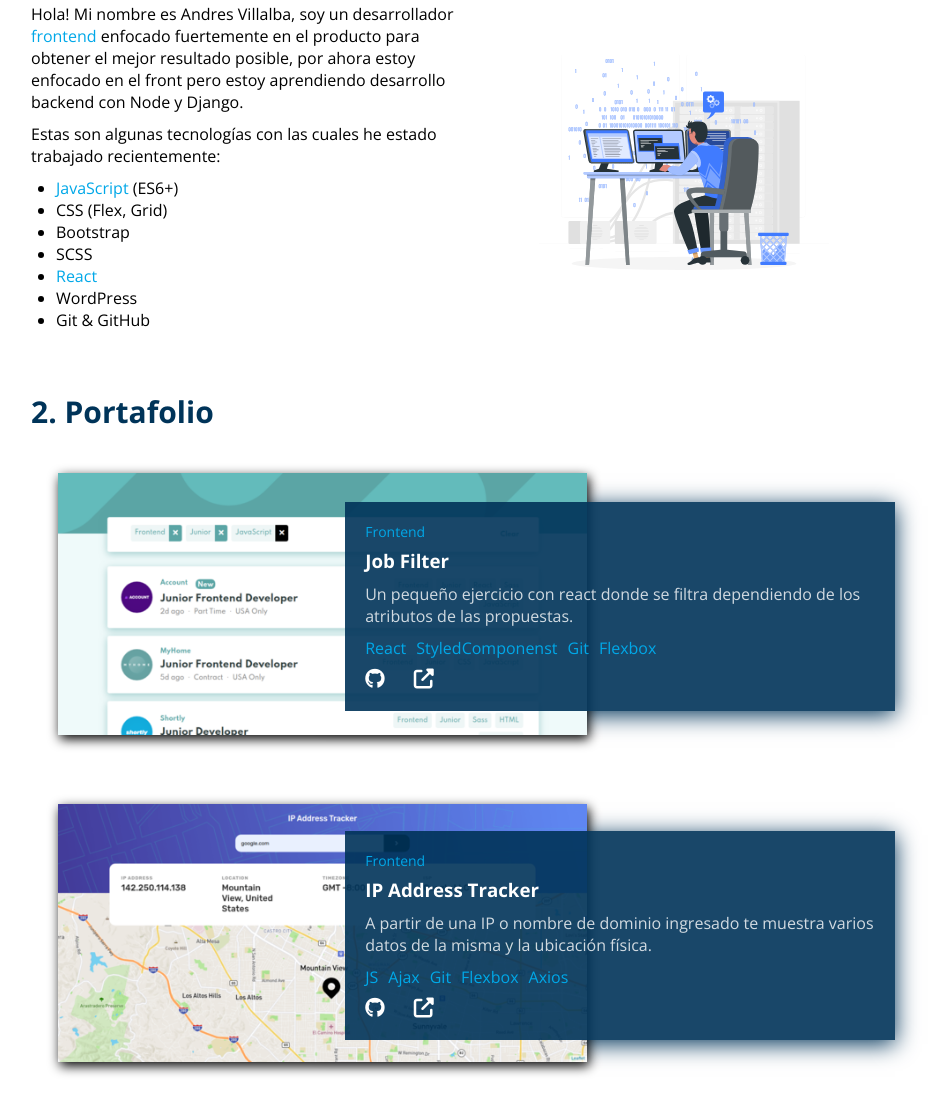
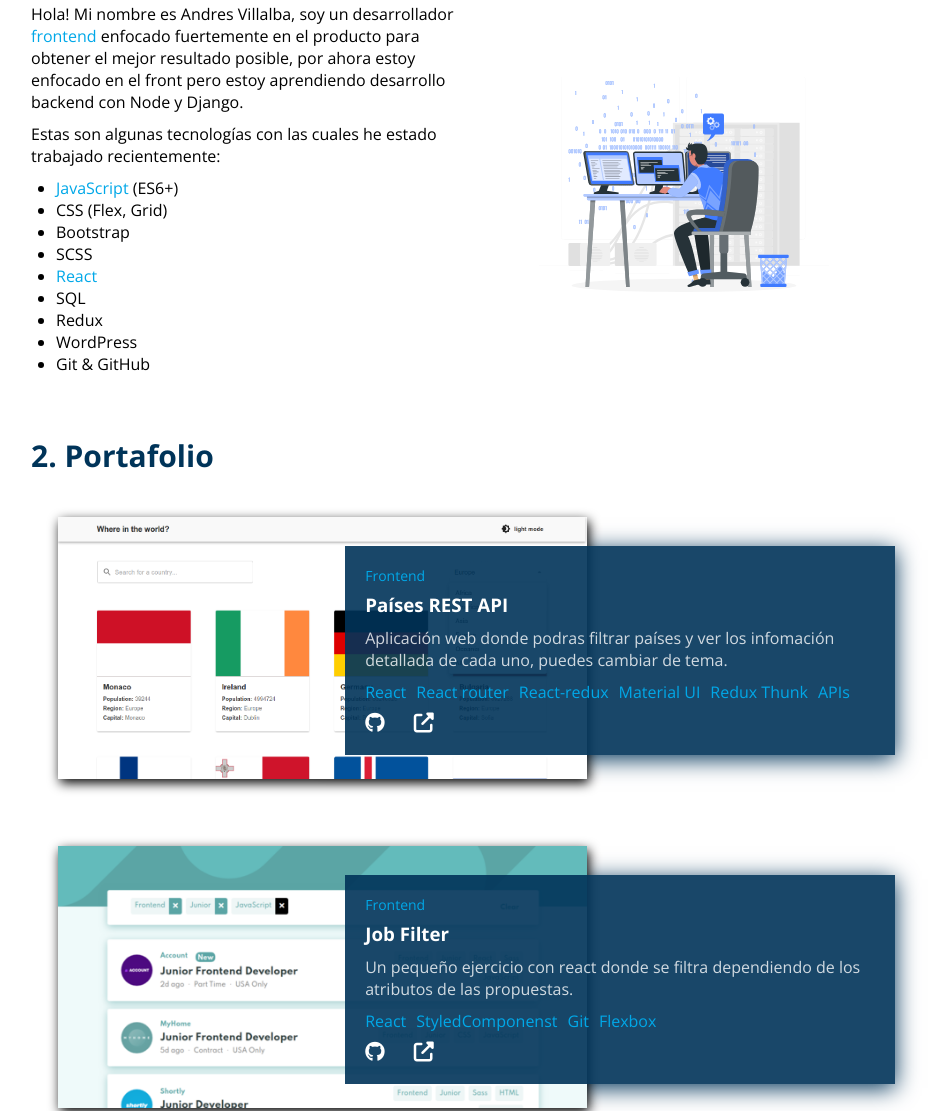
Before and after one commit to VILLALBA-22/portfolio-plus, a plain HTML site: page index.html in a window 1280 px wide. Shown: the part 908-2019 px from the top of the page, without its empty margins (174-1119 px from the left). Drawn offline with nearby package versions, Linux system fonts and the light colour scheme.

Commit message:
update projects

```diff
--- a/assets/data/works.json
+++ b/assets/data/works.json
@@ -1,4 +1,20 @@
 [
+	{
+		"topic": "Frontend",
+		"title": "Países REST API",
+		"description": "Aplicación web donde podras filtrar países y ver los infomación detallada de cada uno, puedes cambiar de tema.",
+		"stack": [
+			"React",
+			"React router",
+			"React-redux",
+			"Material UI",
+			"Redux Thunk",
+			"APIs"
+		],
+		"url_image": "./assets/images/countries-api.png",
+		"url_repo": "https://github.com/VILLALBA-22/react-redux-api-countries",
+		"url_live": "https://evening-plains-85772.herokuapp.com/"
+	},
 	{
 		"topic": "Frontend",
 		"title": "Job Filter",
--- a/index.html
+++ b/index.html
@@ -151,6 +151,8 @@
 							<li>Bootstrap</li>
 							<li>SCSS</li>
 							<li><span class="world-d">React</span></li>
+							<li>SQL</li>
+							<li>Redux</li>
 							<li>WordPress</li>
 							<li>Git & GitHub</li>
 						</ul>
--- a/script.js
+++ b/script.js
@@ -23,7 +23,7 @@ setTimeout(() => {
 //Component Work
 const works = work => {
 	return `
-		<article class="proyect" >
+		<article class="proyect" style="opacity:0;" >
 			<div class="proyect-info" style="background-image: linear-gradient(
 				90deg,
 				rgba(0, 52, 89, 0.9) 0%,
@@ -172,6 +172,7 @@ function buildThresholdList() {
 }
 let options = {
 	threshold: buildThresholdList(),
+	rootMargin: '10px 0px',
 }
 let defaultTranslate = -200
 const callback = (entries, observer) => {
--- a/styles.css
+++ b/styles.css
@@ -150,8 +150,10 @@ body {
 .presentation-arrow > i {
 	font-size: 30px;
 	position: relative;
-	animation: arrow-moving 1s cubic-bezier(0.4, 0, 1, 1) 1s infinite normal		backwards;
-	-webkit-animation: arrow-moving 1s cubic-bezier(0.4, 0, 1, 1) 1s infinite normal;
+	animation: arrow-moving 1s cubic-bezier(0.4, 0, 1, 1) 1s infinite normal
+		backwards;
+	-webkit-animation: arrow-moving 1s cubic-bezier(0.4, 0, 1, 1) 1s infinite
+		normal;
 }
 
 .about,
@@ -212,11 +214,6 @@ body {
 	margin-bottom: 20px;
 	width: 100%;
 	box-shadow: 0px 4px 22px 0px #003459;
-	transition: all 0.1s ease-in-out;
-	-webkit-transition: all 0.1s ease-in-out;
-	-moz-transition: all 0.1s ease-in-out;
-	-ms-transition: all 0.1s ease-in-out;
-	-o-transition: all 0.1s ease-in-out;
 }
 
 .proyect-info {
```
Also changed, not shown: assets/images/countries-api.png (added).
